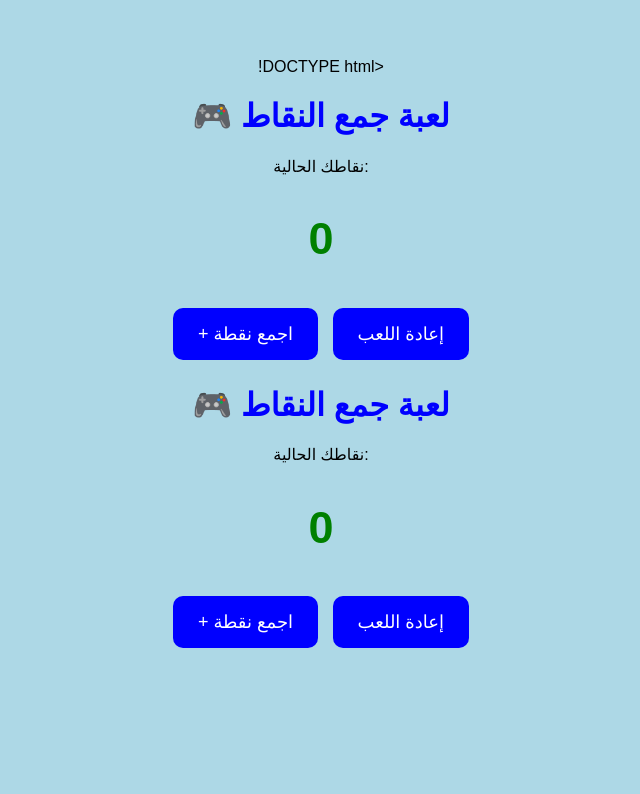
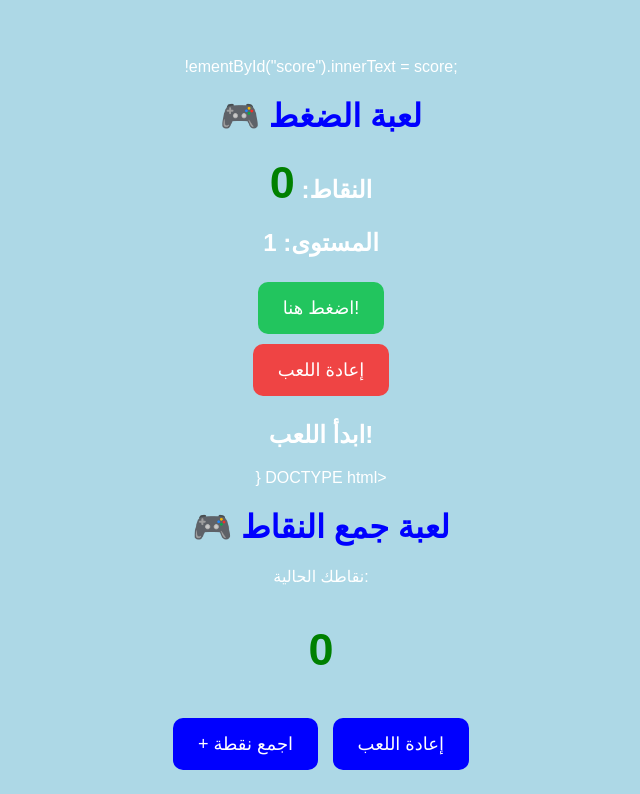
Before and after one commit to souhailelvy-eng/my-first-game, a plain HTML site: page index.html in a window 1280 px wide. Shown: the top 794 px of the page, without its empty margins (319-959 px from the left). Drawn offline with Linux system fonts and the light colour scheme.

Commit message:
Update index.html

```diff
--- a/index.html
+++ b/index.html
@@ -1,4 +1,120 @@
-!DOCTYPE html>
+!ementById("score").innerText = score;
+<!DOCTYPE html>
+<html lang="ar">
+<head>
+<meta charset="UTF-8">
+<title>لعبة الضغط</title>
+
+<style>
+body {
+  background: #172554;
+  color: white;
+  text-align: center;
+  font-family: Arial;
+  padding-top: 50px;
+}
+
+h1 {
+  color: #facc15;
+}
+
+button {
+  padding: 18px 35px;
+  font-size: 22px;
+  border: none;
+  border-radius: 12px;
+  cursor: pointer;
+  margin: 10px;
+}
+
+#clickBtn {
+  background: #22c55e;
+  color: white;
+}
+
+#resetBtn {
+  background: #ef4444;
+  color: white;
+}
+
+</style>
+</head>
+
+<body>
+
+<h1>🎮 لعبة الضغط</h1>
+
+<h2>النقاط: <span id="score">0</span></h2>
+
+<h2>المستوى: <span id="level">1</span></h2>
+
+<button id="clickBtn" onclick="addPoint()">
+اضغط هنا!
+</button>
+
+<br>
+
+<button id="resetBtn" onclick="resetGame()">
+إعادة اللعب
+</button>
+
+<h2 id="message">ابدأ اللعب!</h2>
+
+<script>
+
+let score = 0;
+let level = 1;
+
+function addPoint() {
+
+  score++;
+
+  level = Math.floor(score / 10) + 1;
+
+  document.getElementById("score").innerText = score;
+
+  document.getElementById("level").innerText = level;
+
+  if (score >= 100) {
+    document.getElementById("message").innerText =
+    "🏆 مبروك! لقد فزت!";
+  }
+
+  else if (score % 10 === 0) {
+    document.getElementById("message").innerText =
+    "🎉 انتقلت إلى مستوى جديد!";
+  }
+
+  else {
+    document.getElementById("message").innerText =
+    "استمر! أنت رائع!";
+  }
+
+}
+
+function resetGame() {
+
+  score = 0;
+  level = 1;
+
+  document.getElementById("score").innerText = 0;
+  document.getElementById("level").innerText = 1;
+
+  document.getElementById("message").innerText =
+  "ابدأ اللعب من جديد!";
+
+}
+
+</script>
+
+</body>
+</html>
+
+        }
+
+    </script>
+
+</body>DOCTYPE html>
 <html lang="ar">
 <head>
     <meta charset="UTF-8">
@@ -135,10 +251,5 @@
         function resetScore() {
             score = 0;
 
-            document.getElementById("score").innerText = score;
-        }
-
-    </script>
-
-</body>
+            document.getEl
 </html>
```
